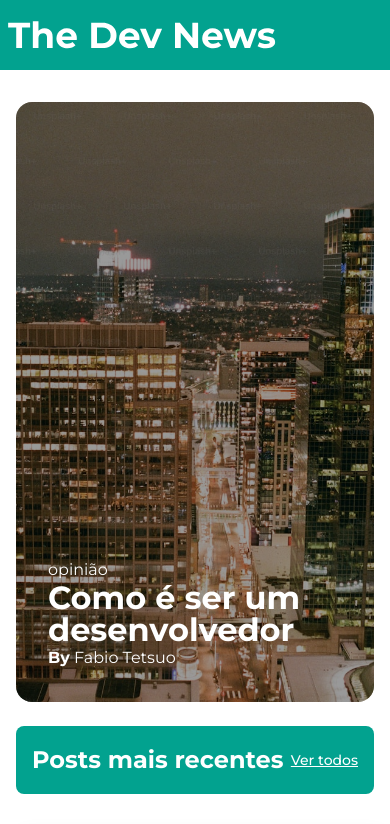
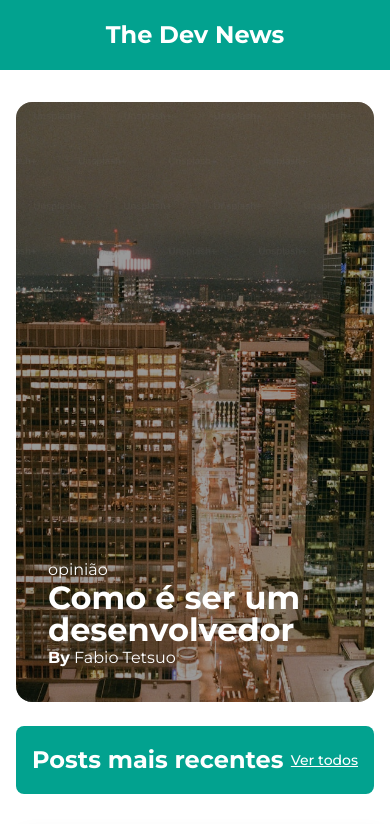
Before and after one commit to uMyzel/RID0221366_Desafio02, a plain HTML site: page index.html in a window 390 px wide. Shown: the top 824 px of the page. Drawn offline with Linux system fonts and the light colour scheme.

Commit message:
Projeto totalmente responsivo e finalizado

```diff
--- a/assets/css/cards.css
+++ b/assets/css/cards.css
@@ -25,7 +25,7 @@
 .post-card__body h2,
 .post-card__body span,
 .post-card__body p {
-  padding: .7rem 0rem;
+  padding: .25rem 0rem;
 }
 
 .post-card__tag {
@@ -48,6 +48,9 @@
   font-size: 0.875rem;
 }
 
+.post-card__body time{
+  margin-top: .7rem;
+}
 
 /* POPULAR POST CARD (Sidebar) */
 .popular-post-card {
--- a/assets/css/layout.css
+++ b/assets/css/layout.css
@@ -17,6 +17,14 @@
   display: flex;
   justify-content: center;
   align-items: center;
+}
+
+.header__logo{
+  color: var(--color-text-secondary);
+  font-weight: 700;
+  font-size: 2.25rem;
+  line-height: 100%;
+  letter-spacing: 0%;
 }
 
 /* MAIN CONTENT */
@@ -112,12 +120,15 @@
 }
 
 @media (max-width: 825px) {
+  .header__logo{
+    display: flex;
+    justify-content: center;
+  }
+
   .main-content {
     width: 100%;
     flex-direction: column;
   }
-
-
 
   .popular-post-card {
     flex-direction: row;
@@ -127,4 +138,12 @@
   .popular-post-card h3 {
     margin: auto;
   }
+
+
 }
+@media (max-width: 480px) {
+  .header__logo {
+    font-size: 1.5rem;
+}
+
+}
--- a/index.html
+++ b/index.html
@@ -21,7 +21,7 @@
 <body>
     <header class="header flex">
         <div class="header__logo container">
-            <img src="assets/img/logo.svg" alt="Logo da The Dev News">
+            The Dev News
         </div>
     </header>
 
```
